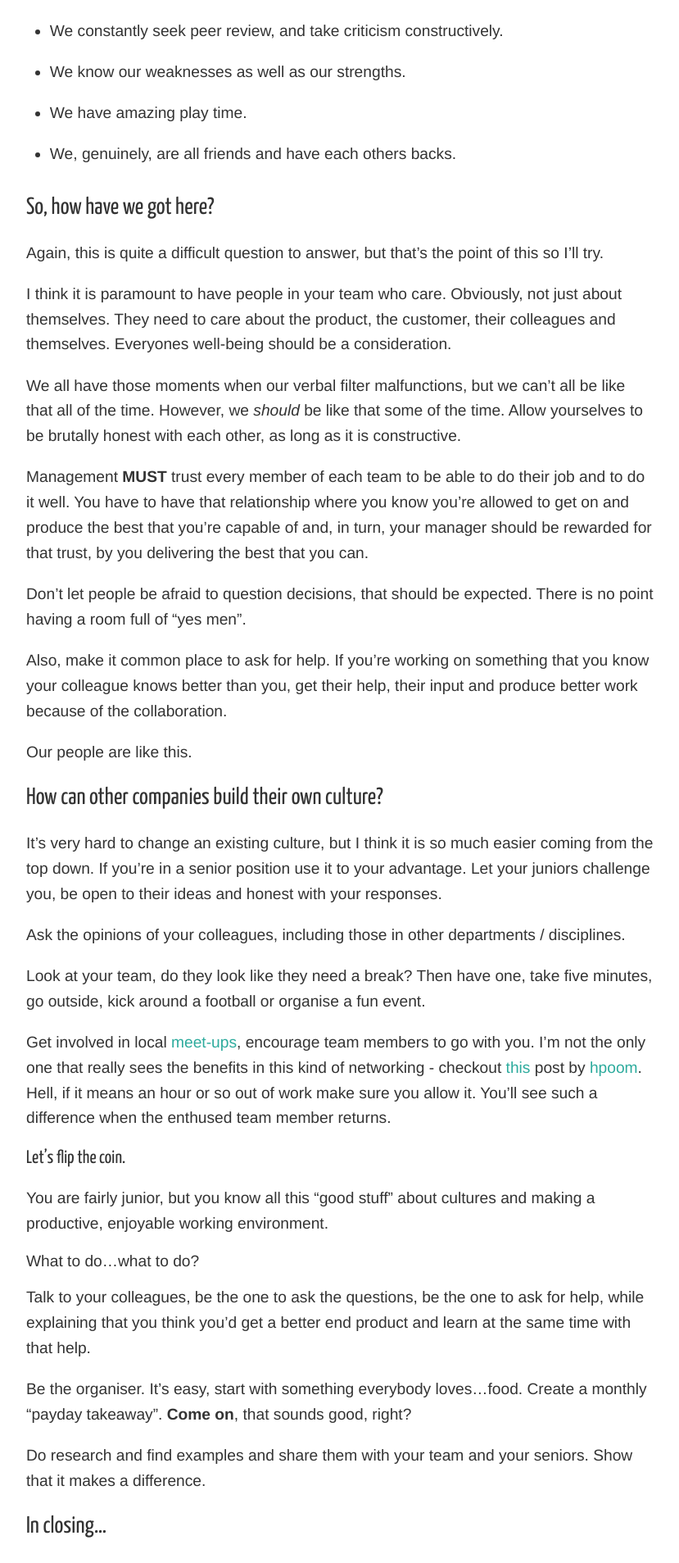
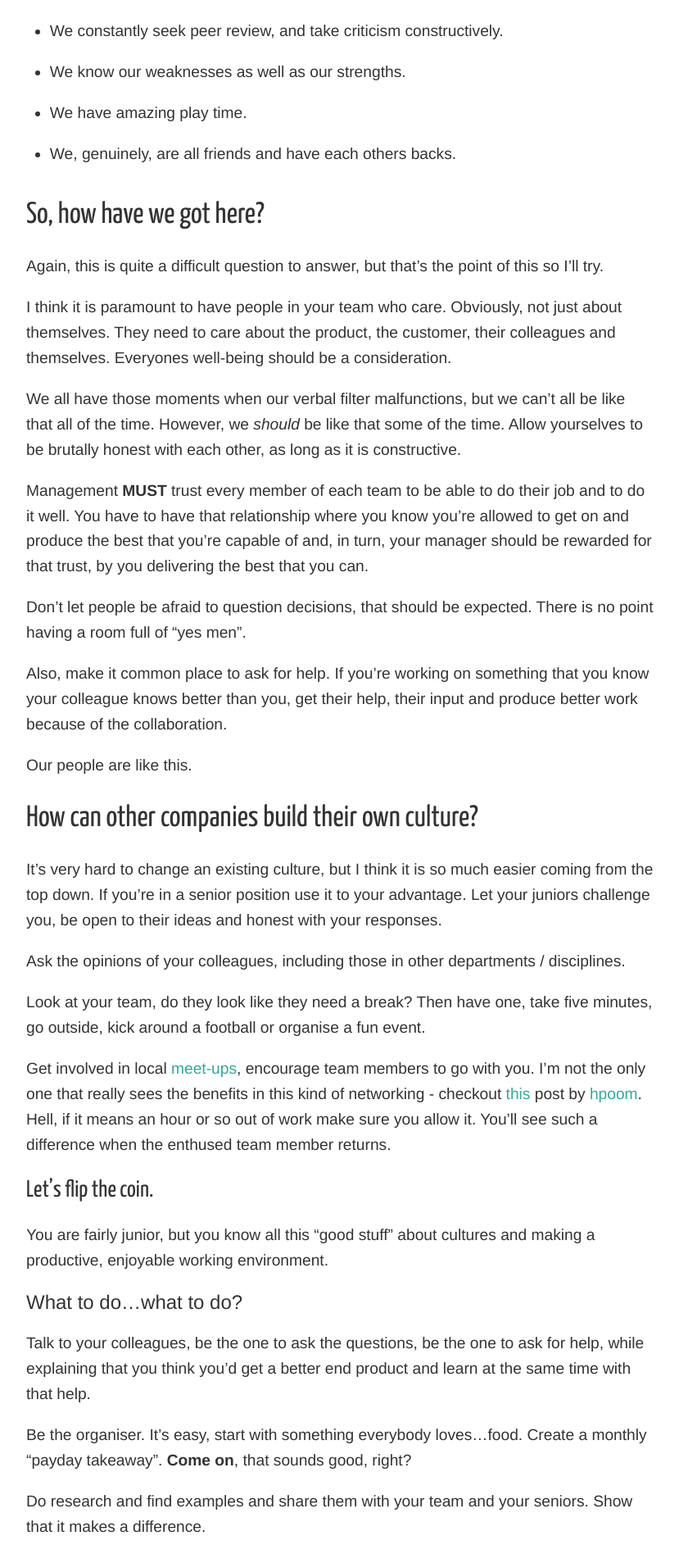
Before and after one commit to holidayextras/holidayextras.github.com, a Jekyll site: the page built from _posts/2015-02-16-developing-the-right-culture.md, in a window 1280 px wide. Shown: the part 1078-2985 px from the top of the page at 82% size, without its empty margins (224-1053 px from the left). Built offline with Jekyll 4.4.1, drawn with Linux system fonts in a browser that asks for light colours; nearby versions of some CDN libraries; comment, search, counter and statistics services are not loaded.

Commit message:
Set size of h2, h3 and h4 headings to override (increase) user agent defaults.

```diff
--- a/_sass/critical.scss
+++ b/_sass/critical.scss
@@ -25,6 +25,17 @@ h1 {
   font-size:2.5em;
   font-weight:200;
 }
+
+h2 {
+  font-size: 1.9em;
+}
+h3 {
+  font-size: 1.5em;
+}
+h4 {
+  font-size: 1.25em
+}
+
 p {
   padding:.5em 0;
 }
```
